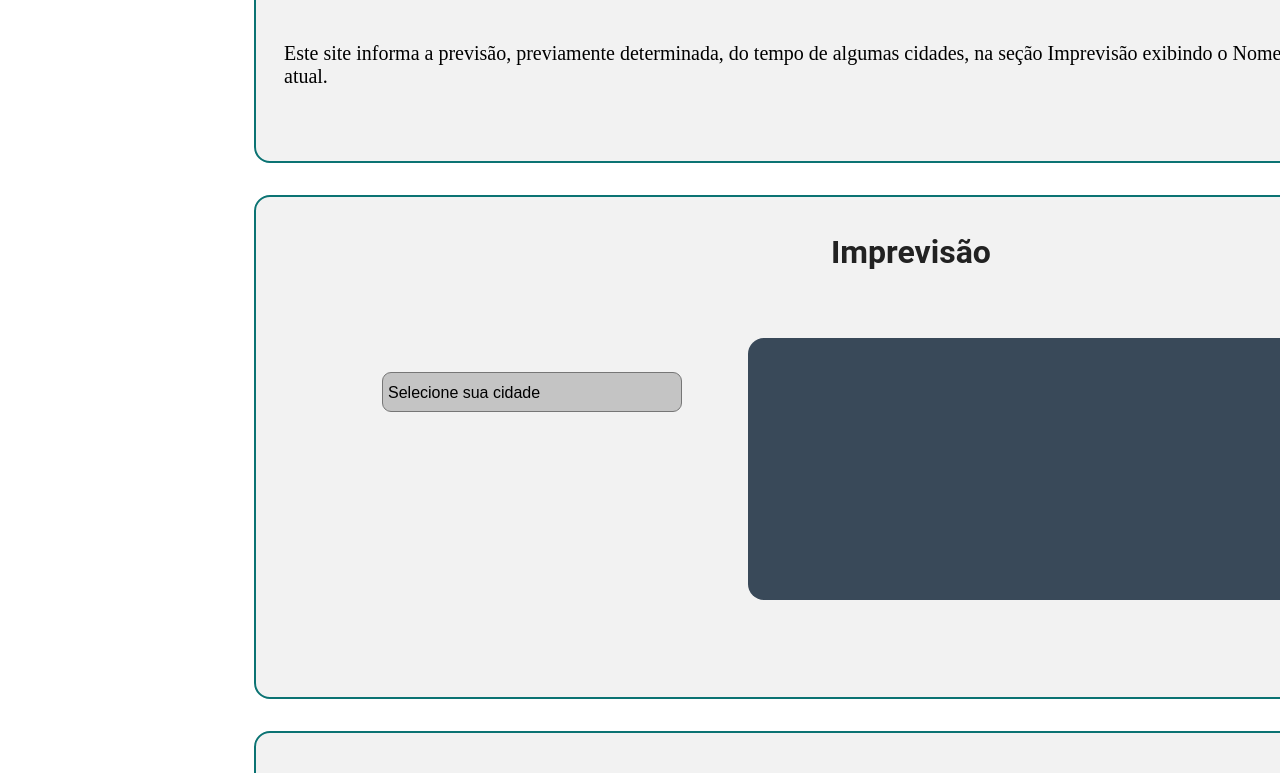
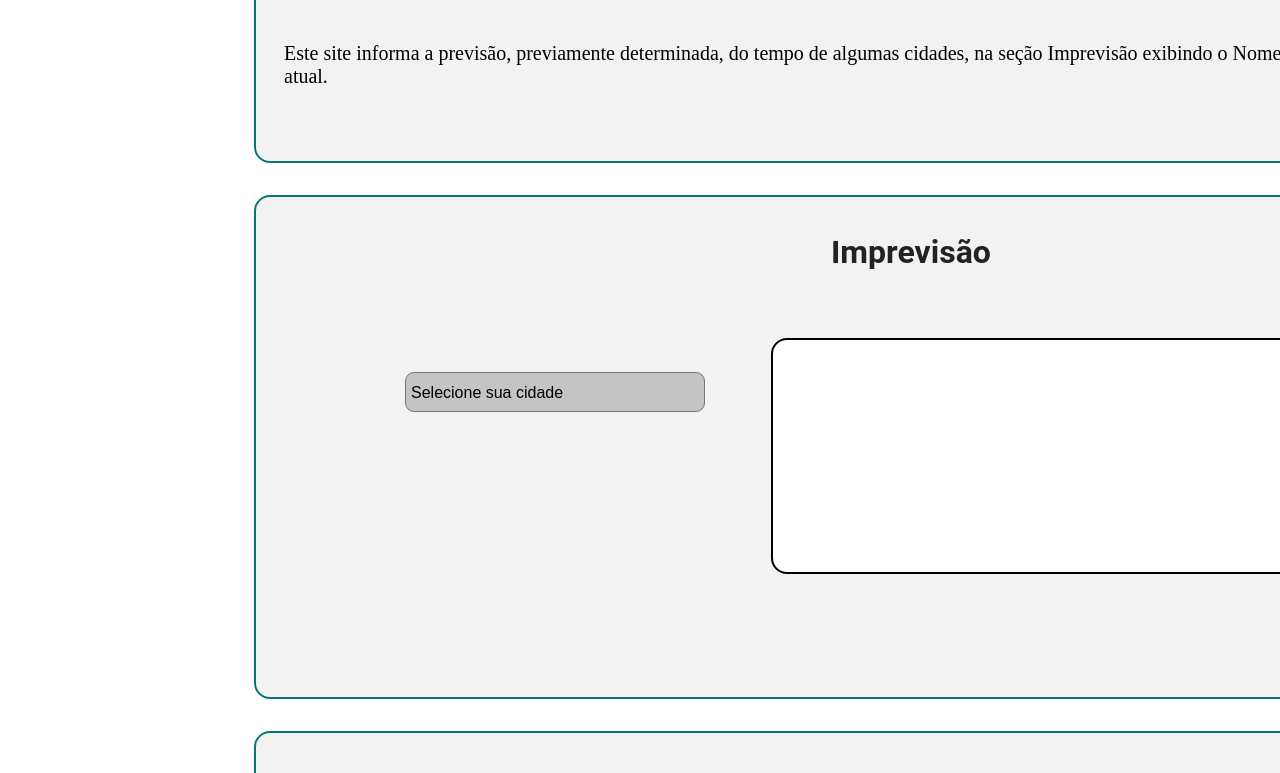
Before and after one commit to matheus-mvk/imprevisao-tempo, a React (Create React App) app: page / in a window 1280 px wide. Shown: the part 473-1246 px from the top of the page. Built offline with nearby package versions, Linux system fonts and the light colour scheme.

Commit message:
:construction_worker: finalizando front

```diff
--- a/src/components/section2/styled.ts
+++ b/src/components/section2/styled.ts
@@ -13,10 +13,11 @@ const Section2Container= styled.div`
 
 const SubDiv = styled.div`
     border-radius: 9px;
-    background-color: #394959;
+    background-color: white;
+    border: solid 2px black;
 
-    width: 600px;
-    height: 230px;
+    width: 550px;
+    height: 200px;
 
     margin: 32px 0;
     padding: 16px 24px;
```
